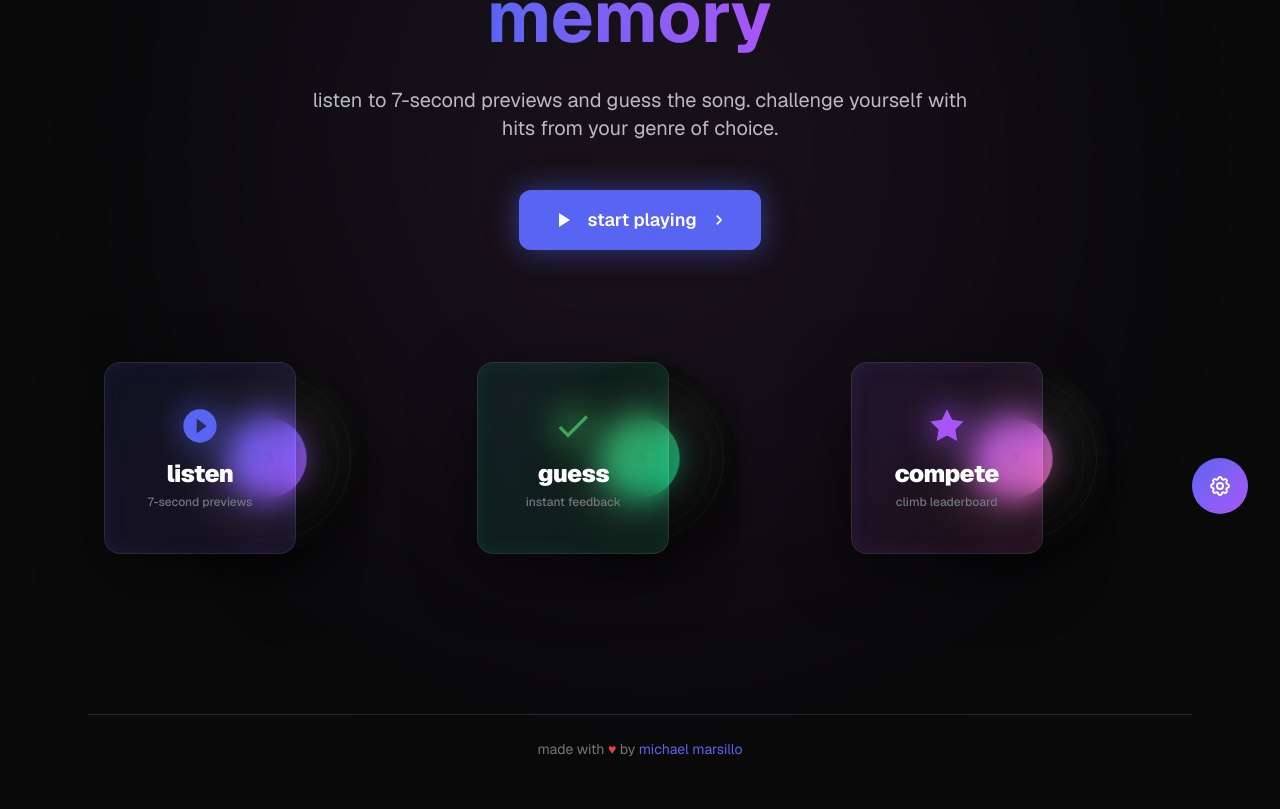
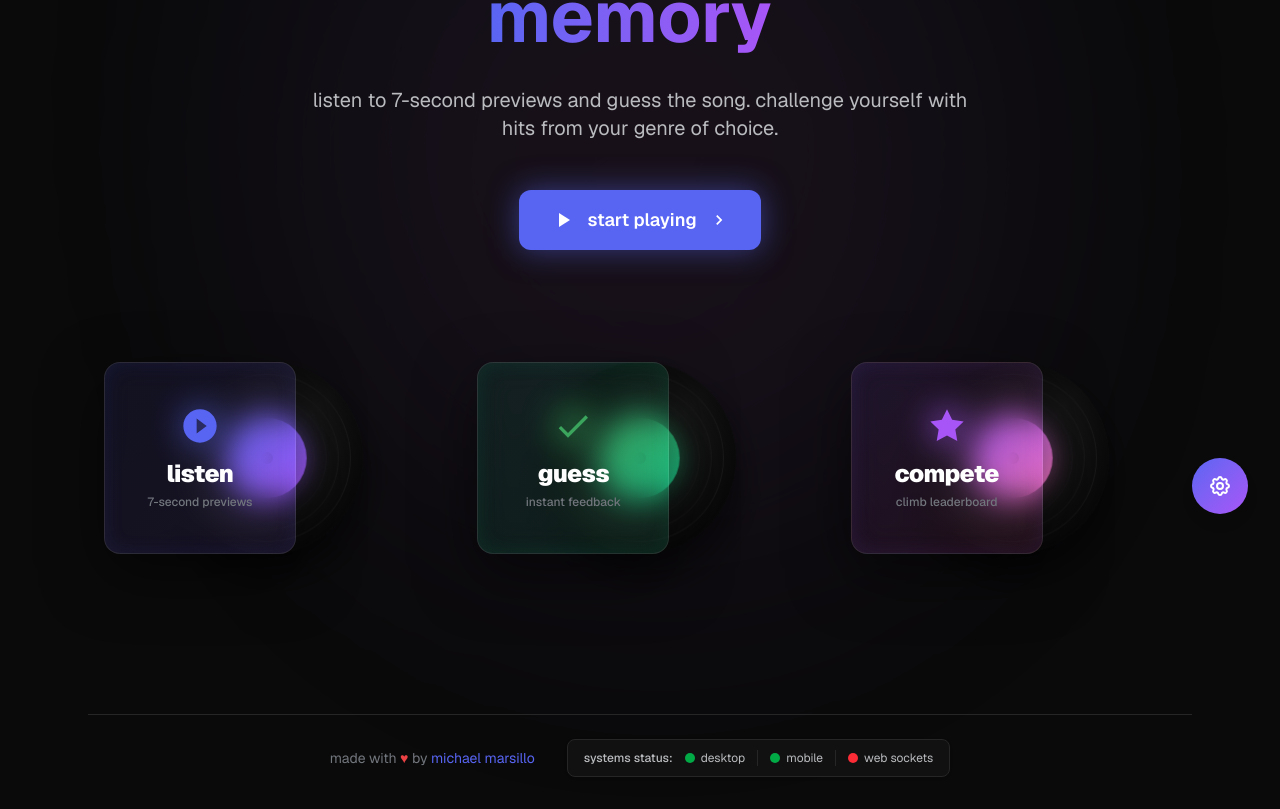
Before and after one commit to michaelmarsillo/Audiofy, a Next.js app in the folder frontend/: page / in a window 1280 px wide. Shown: the part 254-1063 px from the top of the page. Built offline with nearby package versions, Linux system fonts and the light colour scheme.

Commit message:
updated footer component to have systems statuses

```diff
--- a/frontend/components/Footer.tsx
+++ b/frontend/components/Footer.tsx
@@ -1,6 +1,14 @@
 export default function Footer() {
+  // Systems status - hardcoded for now
+  const systemsStatus = {
+    desktop: 'green',
+    mobile: 'green',
+    websockets: 'red'
+  };
+
   return (
     <footer className="text-center text-[var(--text-muted)] pt-6 border-t border-[var(--bg-accent)]">
+      <div className="flex items-center justify-center gap-8 flex-wrap">
         <p className="text-sm">
           made with <span className="heartbeat text-[var(--accent-danger)]">♥</span> by{' '}
           <a
@@ -12,6 +20,40 @@ export default function Footer() {
             michael marsillo
           </a>
         </p>
+
+        {/* Systems Status */}
+        <div className="inline-flex items-center gap-2 sm:gap-3 px-3 sm:px-4 py-2 sm:py-2.5 bg-[var(--bg-secondary)] rounded-lg border border-[var(--bg-accent)] shadow-sm max-w-full">
+          <span className="text-xs text-[var(--text-secondary)] font-medium whitespace-nowrap">systems status:</span>
+          <div className="flex items-center gap-2 sm:gap-3">
+            <div className="flex items-center gap-1.5">
+              <div className={`w-2.5 h-2.5 rounded-full ${
+                systemsStatus.desktop === 'green'
+                  ? 'bg-green-500 animate-pulse'
+                  : 'bg-red-500'
+              }`}></div>
+              <span className="text-xs text-[var(--text-secondary)] whitespace-nowrap">desktop</span>
+            </div>
+            <div className="w-px h-4 bg-[var(--bg-accent)]"></div>
+            <div className="flex items-center gap-1.5">
+              <div className={`w-2.5 h-2.5 rounded-full ${
+                systemsStatus.mobile === 'green'
+                  ? 'bg-green-500 animate-pulse'
+                  : 'bg-red-500'
+              }`}></div>
+              <span className="text-xs text-[var(--text-secondary)] whitespace-nowrap">mobile</span>
+            </div>
+            <div className="w-px h-4 bg-[var(--bg-accent)]"></div>
+            <div className="flex items-center gap-1.5">
+              <div className={`w-2.5 h-2.5 rounded-full ${
+                systemsStatus.websockets === 'green'
+                  ? 'bg-green-500 animate-pulse'
+                  : 'bg-red-500'
+              }`}></div>
+              <span className="text-xs text-[var(--text-secondary)] whitespace-nowrap">web sockets</span>
+            </div>
+          </div>
+        </div>
+      </div>
     </footer>
   );
 }
```
Lines whose indentation alone changed are shown as unchanged.
